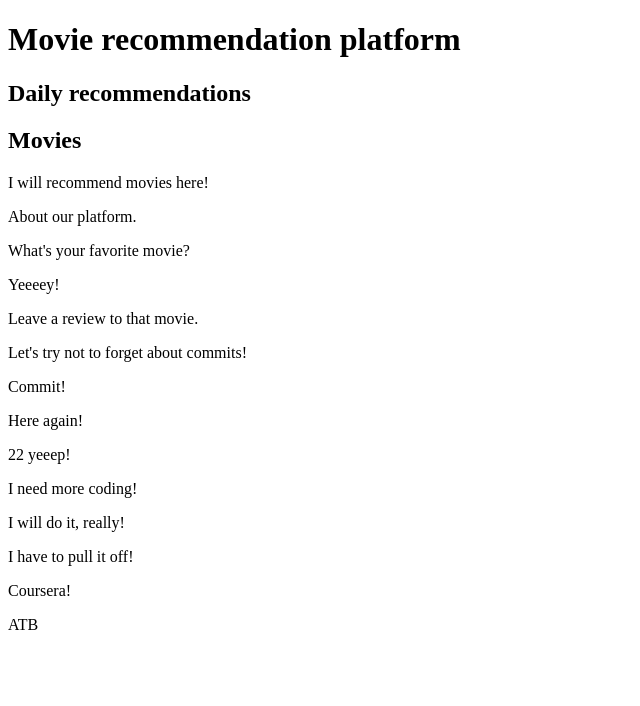
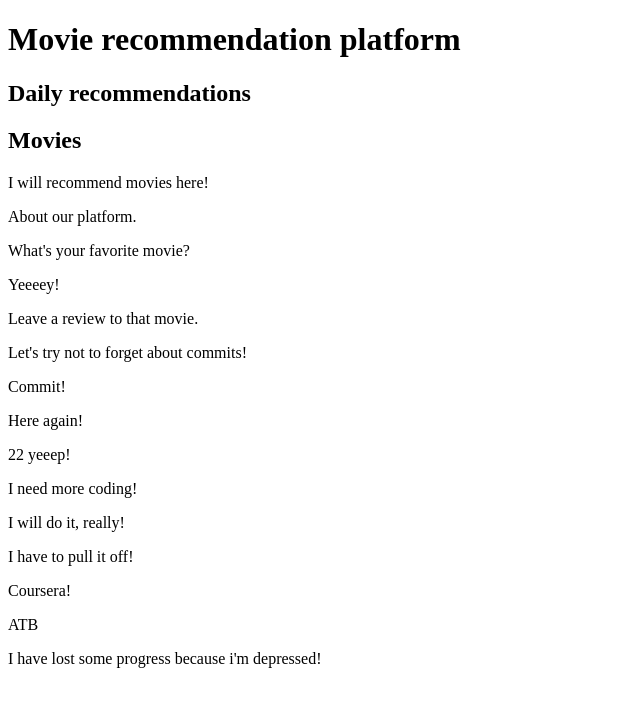
Before and after one commit to Dominionss/movie-recommendation-platform, a React (Vite) app: page / in a window 1280 px wide. Shown: the top 706 px of the page, without its empty margins (0-640 px from the left). Built offline with nearby package versions, Linux system fonts and the light colour scheme.

Commit message:
Depression

```diff
--- a/src/App.jsx
+++ b/src/App.jsx
@@ -37,6 +37,8 @@ function App() {
 
             <p>ATB</p>
 
+            <p>I have lost some progress because i'm depressed!</p>
+
         </>
     )
 }
```
